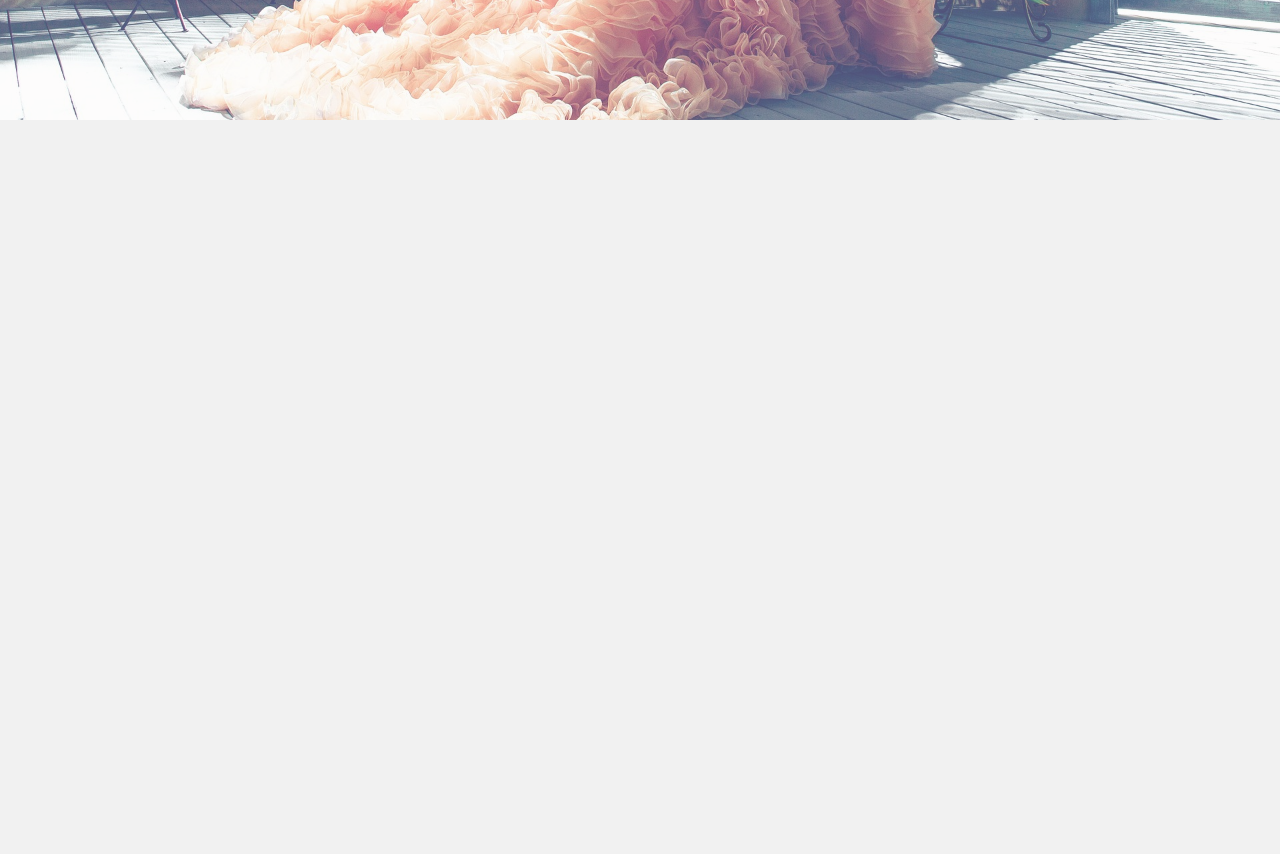
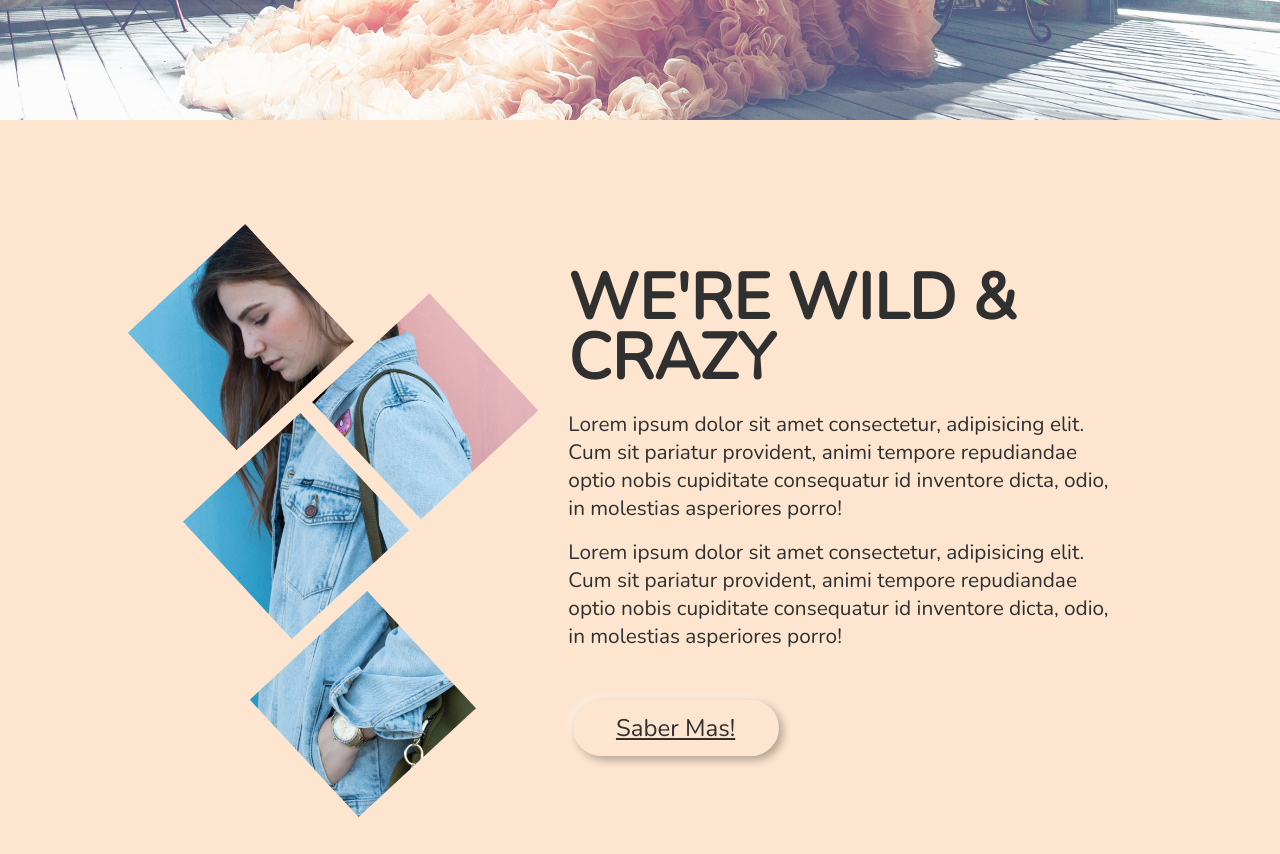
Before and after one commit to RostCode78/quincea-era, a plain HTML site: page index.html in a window 1280 px wide. Shown: the part 680-1534 px from the top of the page. Drawn offline with nearby package versions, Linux system fonts and the light colour scheme.

Commit message:
Feat: About Us

```diff
--- a/css/style.css
+++ b/css/style.css
@@ -4,6 +4,7 @@
     font-family: 'Segoe UI', Tahoma, Geneva, Verdana, sans-serif;
     text-decoration: none;
     list-style: none;
+    color: #303030;
 }
 
 header {
@@ -12,6 +13,25 @@ header {
     background-image: url(../img/header.jpg);
     background-size: cover;
     position: relative;
+}
+
+.btn-line-menu {
+    width: 100%;
+    height: 10%;
+    display: flex;
+    justify-content: flex-end;
+    align-items: center;
+    position: fixed;
+    z-index: 900;
+}
+
+.btn-hamburger {
+    width: 50px;
+    height: 50px;
+    background-color: #303030;
+    cursor: pointer;
+    position: absolute;
+    right: 50px;
 }
 
 .line-menu {
@@ -70,7 +90,7 @@ header {
     align-items: center;
 }
 
-.tl-nombre-text p {
+.tl-nombre-text h1 {
     font-size: 4em;
     letter-spacing: -2px;
     color: #303030;
@@ -257,5 +277,89 @@ header {
 #sobre-mi {
     width: 100%;
     height: 100vh;
-    background-color: #f1f1f1;
+    background-color: #fde5cf;
+    display: flex;
+    justify-content: center;
+    align-items: center;
 }
+
+.sm-box {
+    width: 80%;
+    height: 80%;
+    display: flex;
+    align-items: center;
+    flex-direction: row;
+}
+
+.sm-box-left {
+    width: 40%;
+    height: 100%;
+    background-image: url(./../img/vector.png);
+    background-position: center;
+    background-size: contain;
+    background-repeat: no-repeat;
+}
+
+.sm-box-right {
+    width: 60%;
+    height: 80%;
+    position: relative;
+    display: flex;
+    align-items: center;
+    flex-direction: column;
+}
+
+.sm-box-right h2 {
+    width: 90%;
+    height: 25%;
+    font-size: 4em;
+    font-family: 'Nunito', sans-serif;
+    line-height: 60px;
+    display: flex;
+    align-items: center;
+    margin-bottom: 10px;
+}
+
+.sm-box-right p {
+    width: 90%;
+    height: 23%;
+    font-size: 1.3em;
+    font-family: 'Nunito', sans-serif;
+    display: flex;
+    align-items: center;
+    margin: 5px 0px;
+}
+
+.box-right-btn {
+    width: 200px;
+    height: 50px;
+    display: flex;
+    justify-content: center;
+    align-items: center;
+    background: #fde5cf;
+    border: 3px solid #fde5cf;
+    border-radius: 50px;
+    box-shadow: 4px 4px 8px #0000004b, -4px -4px 8px #ffffff4b;
+    position: absolute;
+    bottom: 20px;
+    left: 35px;
+    cursor: pointer;
+}
+
+.box-right-btn:hover {
+    box-shadow: 4px 4px 8px #00000021, -4px -4px 8px #ffffff21;
+}
+
+.box-right-btn:active {
+    box-shadow: 4px 4px 8px #00000021, -4px -4px 8px #ffffff21, inset 4px 4px 8px #00000021, inset -4px -4px 8px #ffffff21;
+}
+
+.box-right-btn p {
+    font-family: 'Nunito', sans-serif;
+    font-size: 1.5em;
+    color: #303030;
+    text-decoration: underline;
+    display: flex;
+    justify-content: center;
+    align-items: center;
+}
--- a/index.html
+++ b/index.html
@@ -20,6 +20,10 @@
 
     <header id="inicio">
 
+        <div class="btn-line-menu">
+            <div class="btn-hamburger"></div>
+        </div>
+
         <div class="line-menu">
             <div class="color-line"></div>
             <div class="text-line">
@@ -32,7 +36,7 @@
                         <div class="circulo" style="background-color: #D9BFD7;"></div>
                     </div>
                     <div class="tl-nombre-text">
-                        <p>TG CAMILA</p>
+                        <h1>TG CAMILA</h1>
                     </div>
                     <div class="tl-nombre-puntos">
                         <div class="circulo" style="background-color: #D9BFD7;"></div>
@@ -107,7 +111,19 @@
 
     </header>
 
-    <section id="sobre-mi"></section>
+    <section id="sobre-mi">
+        <div class="sm-box">
+            <div class="sm-box-left"></div>
+            <div class="sm-box-right">
+                <h2>WE'RE WILD & CRAZY</h2>
+                <p>Lorem ipsum dolor sit amet consectetur, adipisicing elit. Cum sit pariatur provident, animi tempore repudiandae optio nobis cupiditate consequatur id inventore dicta, odio, in molestias asperiores porro!</p>
+                <p>Lorem ipsum dolor sit amet consectetur, adipisicing elit. Cum sit pariatur provident, animi tempore repudiandae optio nobis cupiditate consequatur id inventore dicta, odio, in molestias asperiores porro!</p>
+                <div class="box-right-btn">
+                    <p>Saber Mas!</p>
+                </div>
+            </div>
+        </div>
+    </section>
 
     <script src="./js/scroll.js"></script>
 
```
Also changed, not shown: img/about-us.png (added), 1 other file.
